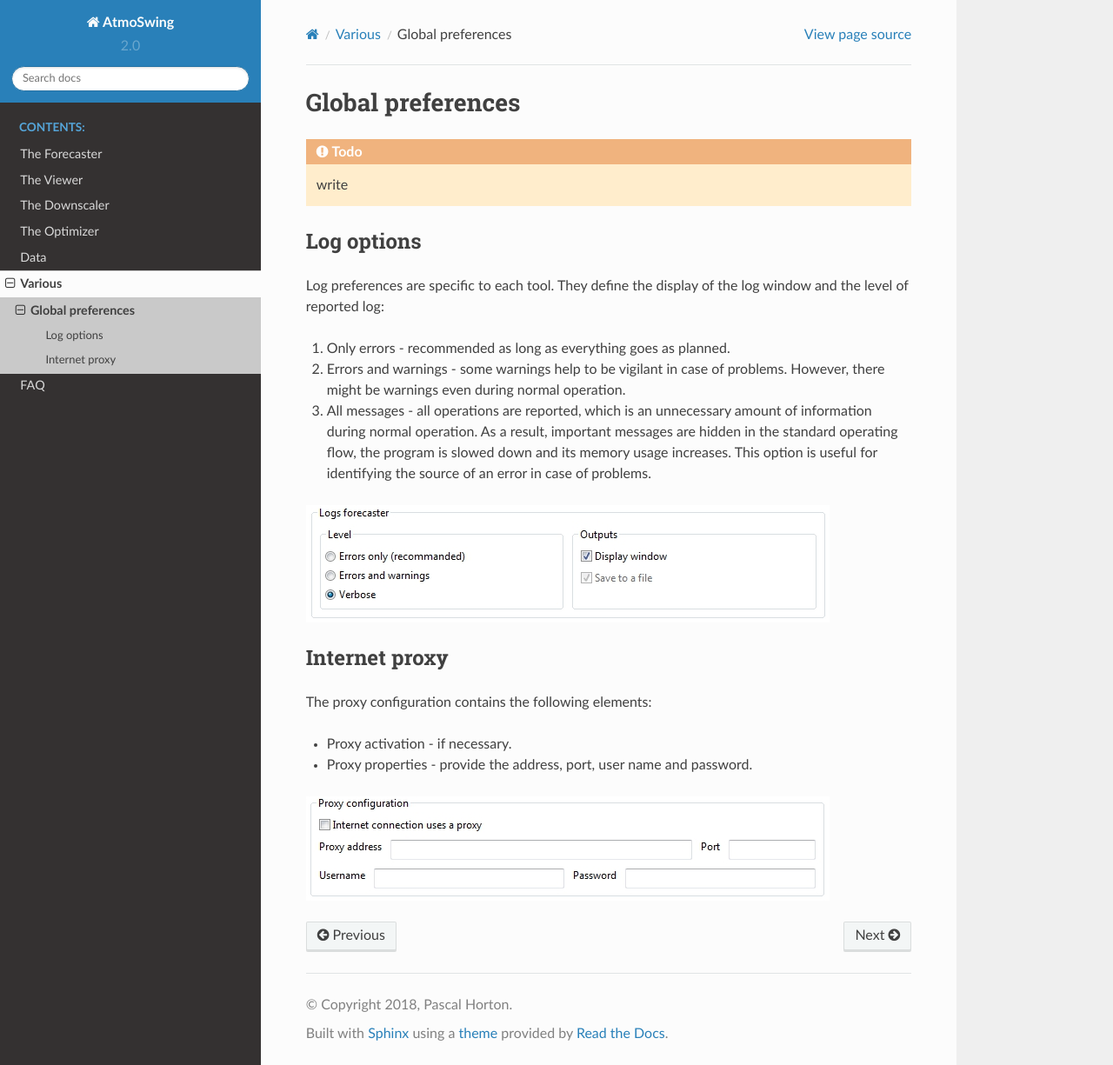
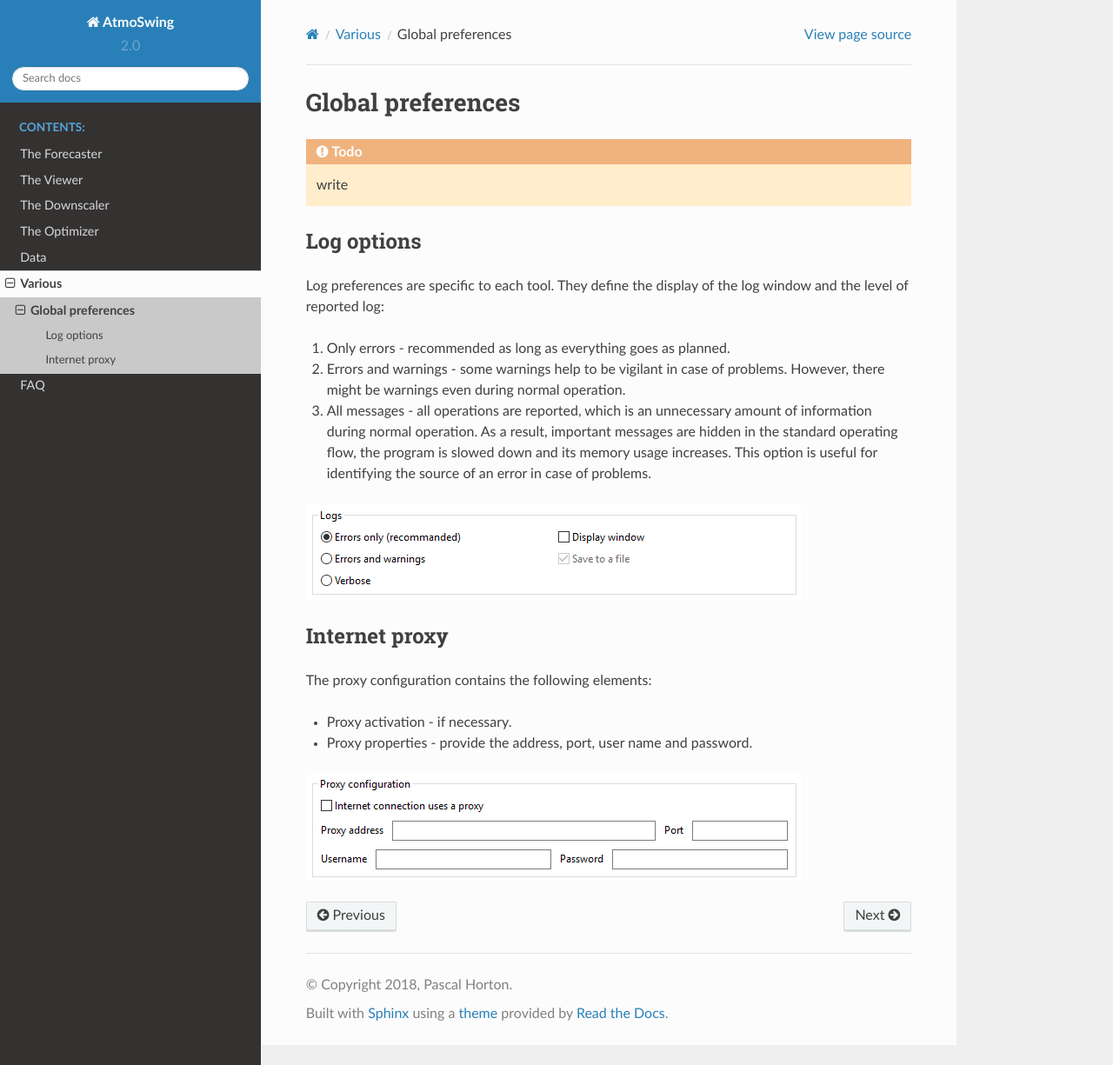
Before and after one commit to atmoswing/atmoswing-user-manual, a Sphinx documentation site: the page built from docs/various/preferences.rst, in a window 1280 px wide and 1225 px high. Shown: the whole window at 87% size. Built offline with Sphinx 7.4.7 and the Read the Docs theme 2.0.0, drawn with Linux system fonts in a browser that asks for light colours.

Commit message:
Renewing screen captures.

```diff
--- a/docs/various/preferences.rst
+++ b/docs/various/preferences.rst
@@ -12,7 +12,7 @@ Log preferences are specific to each tool. They define the display of the log wi
 2. Errors and warnings - some warnings help to be vigilant in case of problems. However, there might be warnings even during normal operation.
 3. All messages - all operations are reported, which is an unnecessary amount of information during normal operation. As a result, important messages are hidden in the standard operating flow, the program is slowed down and its memory usage increases. This option is useful for identifying the source of an error in case of problems.
 
-.. image:: img/preferences-general-log.jpg
+.. image:: img/preferences-general-log.png
 
 Internet proxy
 --------------
@@ -22,4 +22,4 @@ The proxy configuration contains the following elements:
 * Proxy activation - if necessary.
 * Proxy properties - provide the address, port, user name and password.
 
-.. image:: img/preferences-general-proxy.jpg
+.. image:: img/preferences-general-proxy.png
```
Also changed, not shown: docs/app-forecaster/img/preferences-paths-forecasting.jpg (deleted), docs/app-forecaster/img/preferences-paths-forecasting.png (added), docs/various/img/preferences-general-log.jpg (deleted), docs/various/img/preferences-general-log.png (added), docs/various/img/preferences-general-proxy.jpg (deleted), docs/various/img/preferences-general-proxy.png (added).
